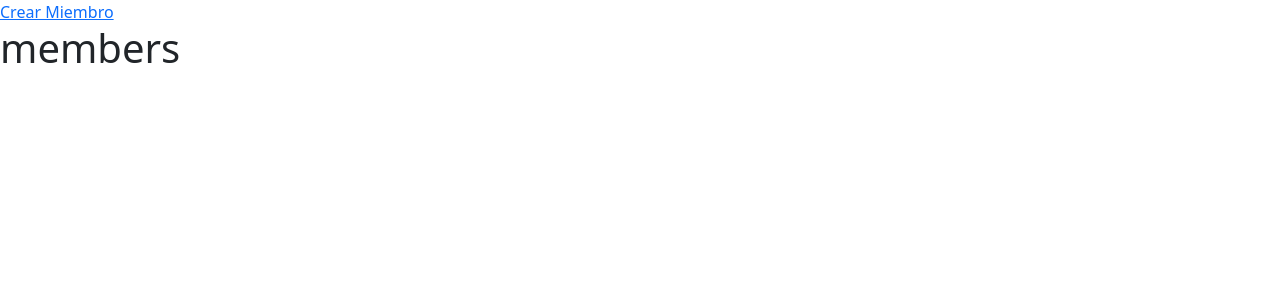
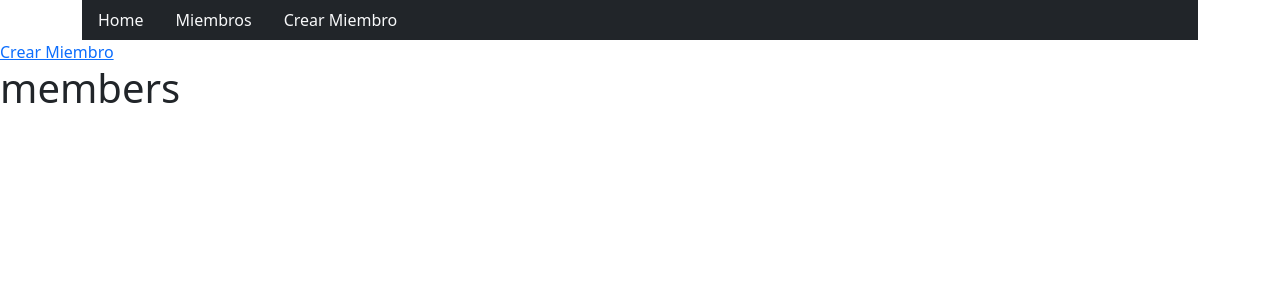
Before and after one commit to SoloHaze/djangoexample, a Django app: page /members/ in a window 1280 px wide. Shown: the top 300 px of the page. Run offline with Django 5.2, Linux system fonts and the light colour scheme; some libraries are stand-ins or nearby versions.

Commit message:
Agregar navBar

```diff
--- a/my_tennis_club/members/templates/master.html
+++ b/my_tennis_club/members/templates/master.html
@@ -7,13 +7,23 @@
         {% block titulo %}
         {% endblock %}
     </title>
-    <link href="https://cdn.jsdelivr.net/npm/bootstrap@5.3.3/dist/css/bootstrap.min.css" rel="stylesheet" integrity="sha384-QWTKZyjpPEjISv5WaRU9OFeRpok6YctnYmDr5pNlyT2bRjXh0JMhjY6hW+ALEwIH" crossorigin="anonymous">
-
+    {% load bootstrap5 %}
+    {% bootstrap_css %}
+    {% bootstrap_javascript %}
 </head>
 <body>
+    <div class="container">
+        <ul class="nav bg-dark">
+            <li class="nav-item"><a href="/" class="nav-link link-light">Home</a></li>
+            <li class="nav-item"><a href="/members" class="nav-link link-light">Miembros</a></li>
+            <li class="nav-item"><a href="/crear-miembro" class="nav-link link-light">Crear Miembro</a></li>
+
+        </ul>
+
+    </div>
+
     {% block contenido %}
     {% endblock %}
-    <script src="https://cdn.jsdelivr.net/npm/bootstrap@5.3.3/dist/js/bootstrap.bundle.min.js" integrity="sha384-YvpcrYf0tY3lHB60NNkmXc5s9fDVZLESaAA55NDzOxhy9GkcIdslK1eN7N6jIeHz" crossorigin="anonymous"></script>
 
 
 </body>
--- a/my_tennis_club/my_tennis_club/settings.py
+++ b/my_tennis_club/my_tennis_club/settings.py
@@ -38,6 +38,7 @@ INSTALLED_APPS = [
     'django.contrib.messages',
     'django.contrib.staticfiles',
     'members',
+    'bootstrap5'
 ]
 
 MIDDLEWARE = [
--- a/requirements.txt
+++ b/requirements.txt
@@ -2,3 +2,4 @@ asgiref==3.8.1
 Django==5.1.5
 sqlparse==0.5.3
 tzdata==2024.2
+django-bootstrap==5.3.3
```
